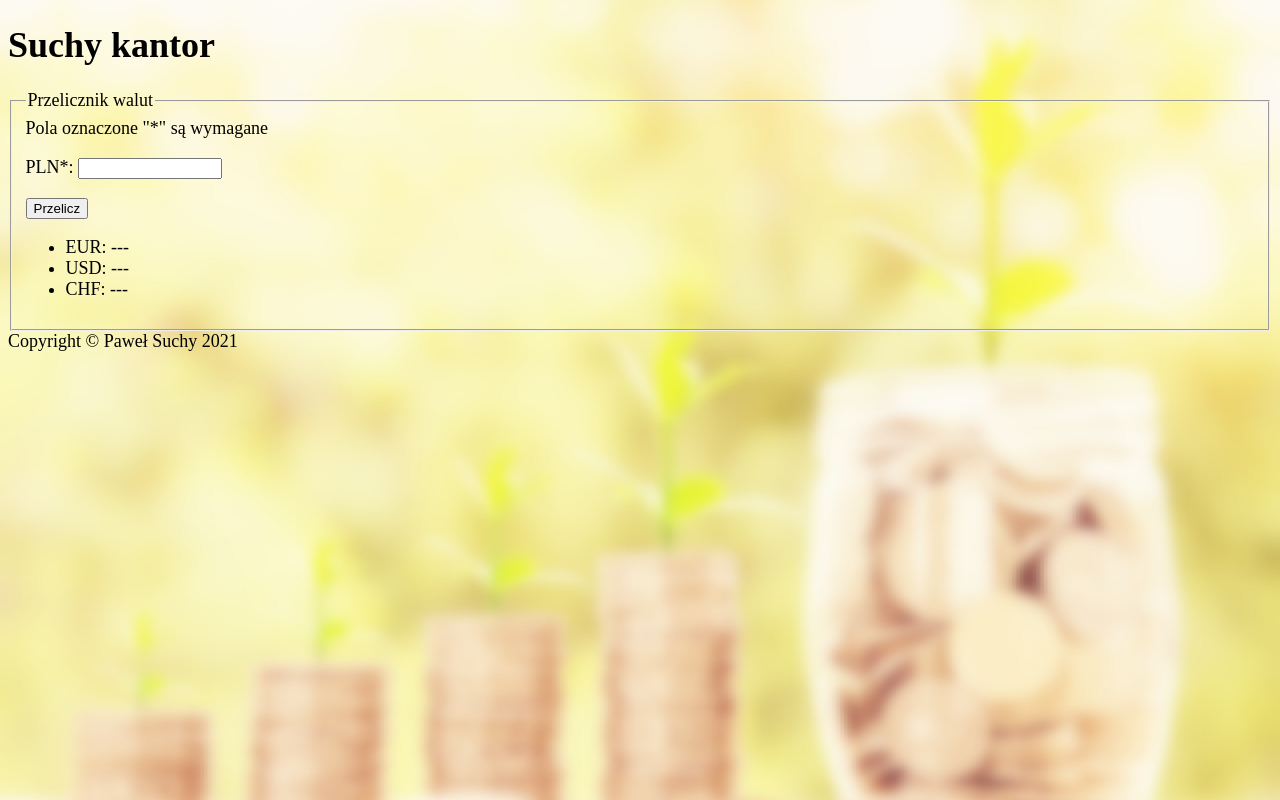
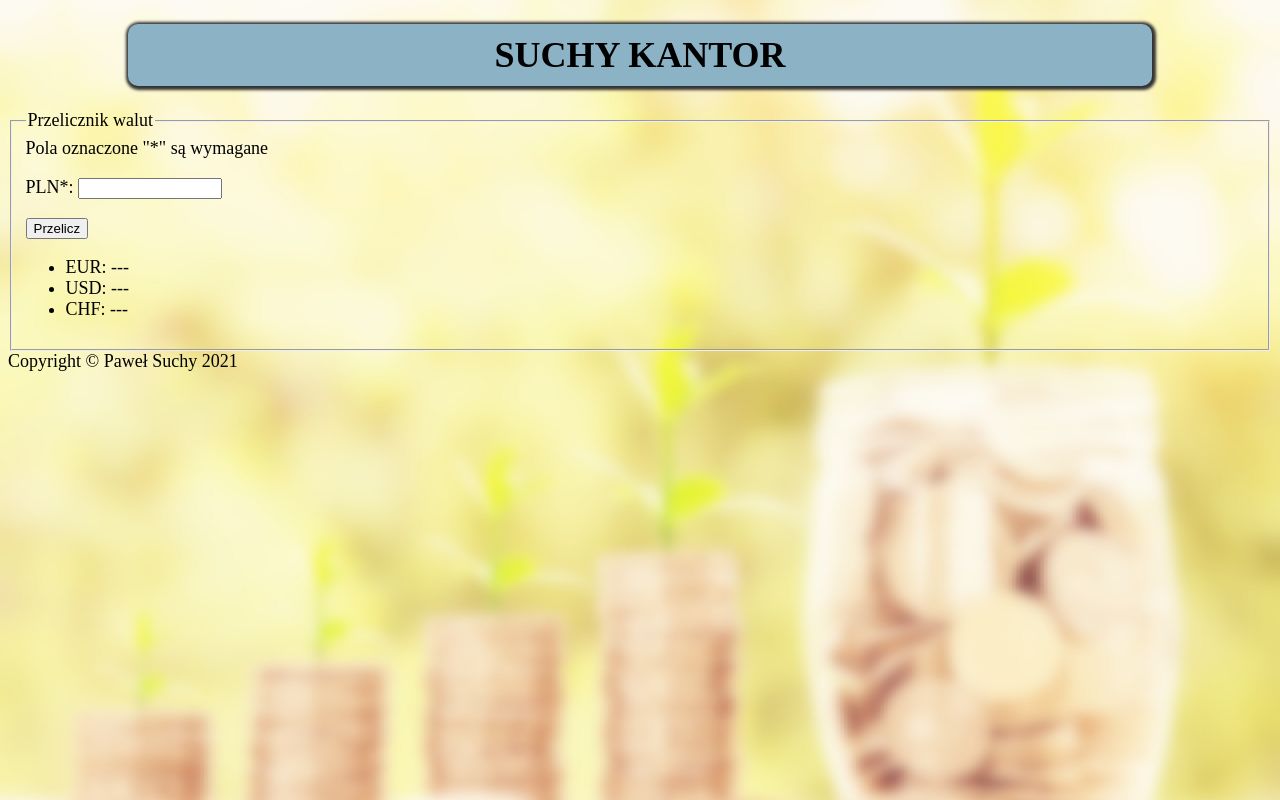
Before and after one commit to pawlo1994/currency-converter-react, a React (Create React App) app: page / in a window 1280 px wide. Built offline with nearby package versions, Linux system fonts and the light colour scheme; a web font is replaced by a local one.

Commit message:
header component and styles added

```diff
--- a/src/App.js
+++ b/src/App.js
@@ -1,11 +1,10 @@
 import './App.css';
+import Header from "./Header";
 
 function App() {
   return (
     <>
-      <header className="header">
-        <h1 className="header__title">Suchy kantor</h1>
-      </header>
+      <Header headerContent="Suchy kantor" />
       <main className="main js-main">
         <form className="form js-form">
           <fieldset className="fieldset">
--- /dev/null
+++ b/src/Header/index.js
@@ -0,0 +1,9 @@
+import "./style.css";
+
+const Header = ({ headerContent }) => (
+    <header className="header">
+        <h1 className="header__title">{headerContent}</h1>
+    </header>
+);
+
+export default Header;
--- /dev/null
+++ b/src/Header/style.css
@@ -0,0 +1,15 @@
+.header {
+    margin: 20px auto;
+    background-color: rgb(140, 178, 197);
+    max-width: 1024px;
+    width: 100%;
+    border-radius: 10px;
+    box-shadow: 1px 1px 3px 3px #333;
+}
+
+.header__title {
+    font-size: 36px;
+    text-align: center;
+    text-transform: uppercase;
+    padding: 10px;
+}
```
